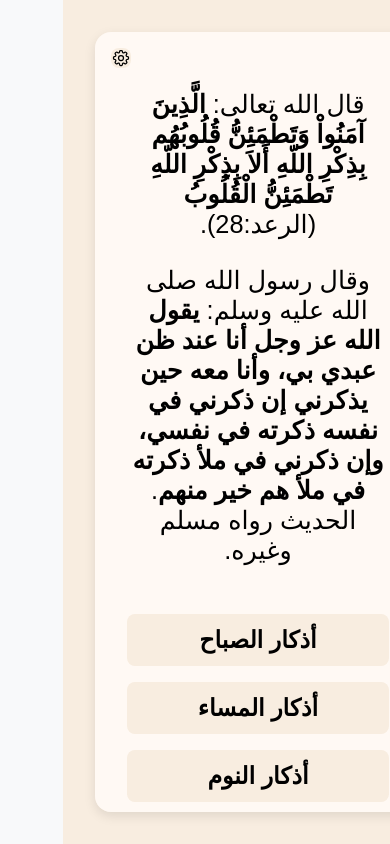
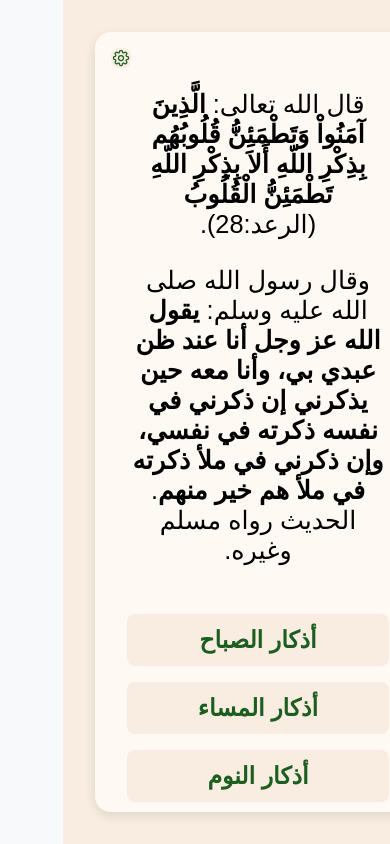
Before and after one commit to mosafa697/azkar, a React (Create React App) app: page / in a window 390 px wide. Built offline with nearby package versions, Linux system fonts and the light colour scheme.

Commit message:
fix: font color in IPhone

```diff
--- a/src/styles/Categories.css
+++ b/src/styles/Categories.css
@@ -62,11 +62,12 @@
 
 .category-btn {
   background-color: #f8ede0;
+  color: #1b5e20;
   border: none;
   border-radius: 8px;
   padding: 0.75rem 1rem;
   font-size: 2.8vh;
-  font-weight: 1000;
+  font-weight: 700;
   text-align: center;
   cursor: pointer;
   transition: background-color 0.2s ease;
@@ -74,7 +75,7 @@
 }
 
 .category-btn:hover {
-  background-color: #f1ebbd;
+  background-color: #eee3d7;
 }
 
 .category-btn svg {
@@ -97,6 +98,7 @@
 
 .setting-btn {
   background-color: #f8ede0;
+  color: #1b5e20;
   border: none;
   padding: 0vh;
   border-radius: 8px;
@@ -113,7 +115,7 @@
 }
 
 .setting-btn:hover {
-  background-color: #f1ebbd;
+  background-color: #eee3d7;
 }
 
 .dark .setting-btn {
--- a/src/styles/ZekrCounter.css
+++ b/src/styles/ZekrCounter.css
@@ -17,6 +17,7 @@
 .dark .counter-btn {
   background-color: #777e88;
   border-color: #4b5563;
+  color: #ffffff;
 }
 
 .counter-btn.bounce {
```
